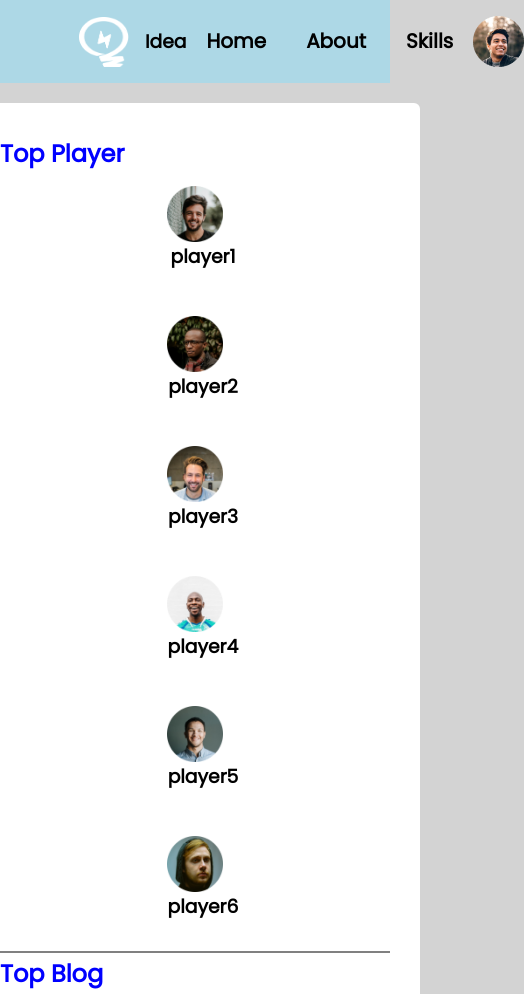
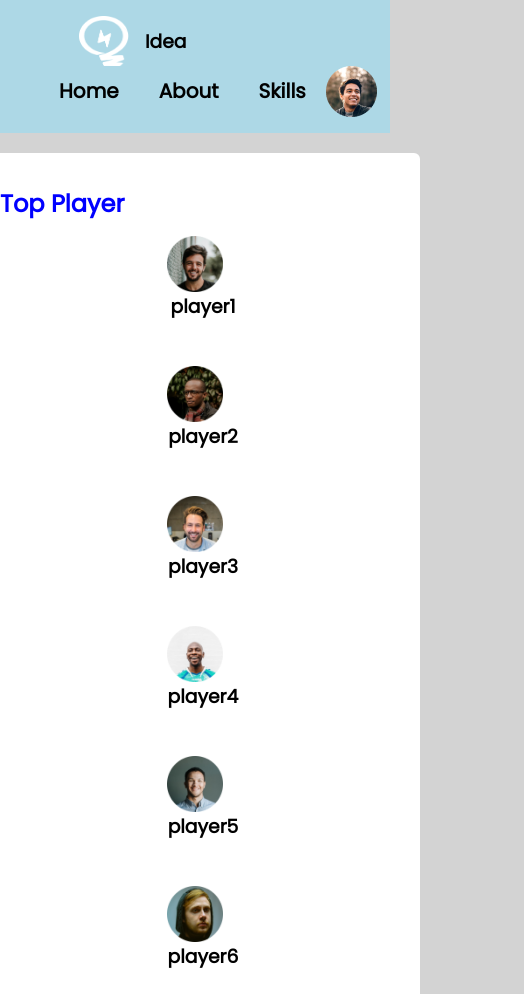
Before and after one commit to Ummy-Aimon/leader-team, a plain HTML site: page index.html in a window 390 px wide. Shown: the top 994 px of the page, 524 px wide, since content can reach past the window. Drawn offline with Linux system fonts and the light colour scheme.

Commit message:
added document

```diff
--- a/style.css
+++ b/style.css
@@ -170,7 +170,12 @@ header{
     .player,.blogs,.top-courses{
         grid-template-columns: repeat(1,1fr);
     }
-    .players, .blog,.course{
+    .players, .blog,.course {
         flex-direction: column;
     }
+    .menu-nav{
+        flex-wrap: wrap;
+
+
+    }
 }
```
